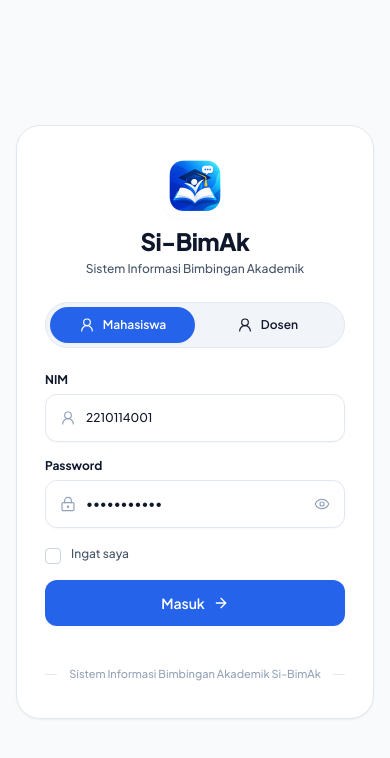
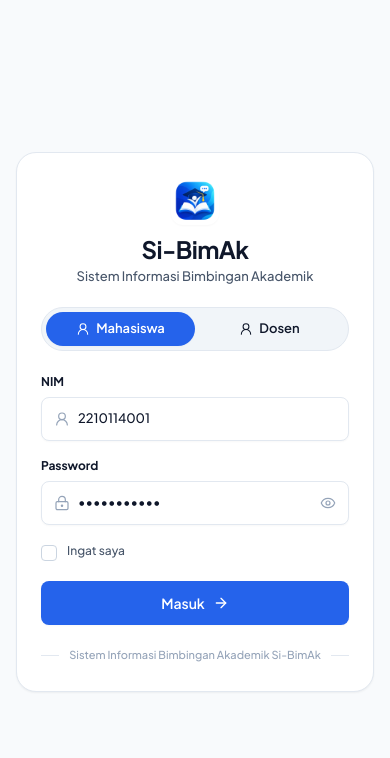
Before and after one commit to Bogaaing/sibimak, a React (Vite) app: page /login in a window 390 px wide. Shown: the top 758 px of the page. Built offline with nearby package versions, Linux system fonts and the light colour scheme; no server answers.

Commit message:
feat: refine desktop and tablet compact sizing for login page while preserving mobile design

```diff
--- a/src/features/auth/pages/Login.tsx
+++ b/src/features/auth/pages/Login.tsx
@@ -51,58 +51,58 @@ export const Login: React.FC = () => {
   };
 
   return (
-    <div className="min-h-screen bg-[#F8FAFC] flex flex-col justify-center items-center p-4 sm:p-6 font-sans text-[#0F172A] relative">
-      {/* Centered Authentication Card matching reference UI */}
-      <div className="w-full max-w-[450px] bg-white rounded-[24px] border border-[#E2E8F0] shadow-sm p-7 sm:p-9 space-y-6">
+    <div className="min-h-[100dvh] bg-[#F8FAFC] flex flex-col justify-center items-center p-4 font-sans text-[#0F172A] relative">
+      {/* Centered Compact Authentication Card */}
+      <div className="w-full max-w-[400px] lg:max-w-[420px] bg-white rounded-[20px] border border-[#E2E8F0] shadow-sm p-6 sm:p-7">
         {/* Brand Header */}
-        <div className="text-center space-y-2">
+        <div className="text-center">
           <img
             src="/assets/app-logo.png"
             alt="Si-BimAk"
-            className="w-16 h-16 rounded-2xl mx-auto object-contain shadow-2xs"
+            className="w-12 h-12 lg:w-[48px] lg:h-[48px] rounded-xl mx-auto object-contain shadow-2xs mb-2.5"
           />
-          <div className="space-y-1">
-            <h1 className="text-2xl sm:text-[26px] font-extrabold text-[#0F172A] tracking-tight leading-tight">
+          <div>
+            <h1 className="text-[24px] sm:text-[26px] font-bold text-[#0F172A] tracking-tight leading-[1.2]">
               Si-BimAk
             </h1>
-            <p className="text-xs sm:text-[13px] text-[#475569] font-medium leading-normal">
+            <p className="text-[13px] text-[#475569] font-medium leading-normal mt-1 mb-5">
               Sistem Informasi Bimbingan Akademik
             </p>
           </div>
         </div>
 
-        {/* Role Switcher (Pill Style) */}
-        <div className="p-1 bg-[#F1F5F9] rounded-full border border-[#E2E8F0] flex items-center">
+        {/* Role Switcher (Compact 44px) */}
+        <div className="h-[44px] p-1 bg-[#F1F5F9] rounded-full border border-[#E2E8F0] flex items-center mb-[22px]">
           <button
             type="button"
             onClick={() => handleRoleChange('mahasiswa')}
-            className={`flex-1 flex items-center justify-center gap-2 py-2.5 px-4 rounded-full text-xs sm:text-[13px] font-semibold transition-all select-none ${
+            className={`h-full flex-1 flex items-center justify-center gap-1.5 px-3 rounded-full text-[13px] font-semibold transition-all select-none ${
               activeRole === 'mahasiswa'
                 ? 'bg-[#2563EB] text-white shadow-2xs'
                 : 'text-[#0F172A] hover:text-[#2563EB]'
             }`}
           >
-            <UserRound className="w-4 h-4 stroke-[1.8]" />
+            <UserRound className="w-3.5 h-3.5 stroke-[1.8]" />
             <span>Mahasiswa</span>
           </button>
 
           <button
             type="button"
             onClick={() => handleRoleChange('dosen')}
-            className={`flex-1 flex items-center justify-center gap-2 py-2.5 px-4 rounded-full text-xs sm:text-[13px] font-semibold transition-all select-none ${
+            className={`h-full flex-1 flex items-center justify-center gap-1.5 px-3 rounded-full text-[13px] font-semibold transition-all select-none ${
               activeRole === 'dosen'
                 ? 'bg-[#2563EB] text-white shadow-2xs'
                 : 'text-[#0F172A] hover:text-[#2563EB]'
             }`}
           >
-            <UserRound className="w-4 h-4 stroke-[1.8]" />
+            <UserRound className="w-3.5 h-3.5 stroke-[1.8]" />
             <span>Dosen</span>
           </button>
         </div>
 
         {/* Friendly Error Alert */}
         {error && (
-          <div className="p-3 rounded-xl bg-rose-50 border border-rose-200 text-rose-700 text-xs font-medium leading-relaxed">
+          <div className="p-2.5 rounded-lg bg-rose-50 border border-rose-200 text-rose-700 text-xs font-medium leading-relaxed mb-4">
             {error}
           </div>
         )}
@@ -110,12 +110,12 @@ export const Login: React.FC = () => {
         {/* Login Form */}
         <form onSubmit={handleSubmit} className="space-y-4">
           {/* Identifier Input (NIM for Mahasiswa, Email for Dosen) */}
-          <div className="space-y-1.5">
-            <label className="block text-xs font-bold text-[#0F172A]">
+          <div>
+            <label className="block text-[12px] font-bold text-[#0F172A] mb-1.5">
               {activeRole === 'mahasiswa' ? 'NIM' : 'Email'}
             </label>
-            <div className="relative rounded-xl border border-[#E2E8F0] focus-within:border-[#2563EB] focus-within:ring-1 focus-within:ring-[#2563EB] bg-white transition-all shadow-2xs">
-              <div className="absolute inset-y-0 left-0 pl-3.5 flex items-center pointer-events-none text-[#94A3B8]">
+            <div className="h-[44px] min-h-[44px] relative rounded-lg border border-[#E2E8F0] focus-within:border-[#2563EB] focus-within:ring-1 focus-within:ring-[#2563EB] bg-white transition-all shadow-2xs flex items-center">
+              <div className="absolute inset-y-0 left-0 pl-3 flex items-center pointer-events-none text-[#94A3B8]">
                 <UserRound className="w-4 h-4 stroke-[1.8]" />
               </div>
               <input
@@ -127,19 +127,19 @@ export const Login: React.FC = () => {
                     ? 'Masukkan NIM Anda'
                     : 'Masukkan email Anda'
                 }
-                className="w-full pl-10 pr-3.5 py-2.5 min-h-[46px] text-xs sm:text-[13px] text-[#0F172A] font-medium placeholder:text-[#94A3B8] focus:outline-none bg-transparent rounded-xl"
+                className="w-full pl-9 pr-3.5 py-2 text-[13px] text-[#0F172A] font-medium placeholder:text-[#94A3B8] focus:outline-none bg-transparent rounded-lg"
                 required
               />
             </div>
           </div>
 
           {/* Password Input */}
-          <div className="space-y-1.5">
-            <label className="block text-xs font-bold text-[#0F172A]">
+          <div>
+            <label className="block text-[12px] font-bold text-[#0F172A] mb-1.5">
               Password
             </label>
-            <div className="relative rounded-xl border border-[#E2E8F0] focus-within:border-[#2563EB] focus-within:ring-1 focus-within:ring-[#2563EB] bg-white transition-all shadow-2xs">
-              <div className="absolute inset-y-0 left-0 pl-3.5 flex items-center pointer-events-none text-[#94A3B8]">
+            <div className="h-[44px] min-h-[44px] relative rounded-lg border border-[#E2E8F0] focus-within:border-[#2563EB] focus-within:ring-1 focus-within:ring-[#2563EB] bg-white transition-all shadow-2xs flex items-center">
+              <div className="absolute inset-y-0 left-0 pl-3 flex items-center pointer-events-none text-[#94A3B8]">
                 <LockKeyhole className="w-4 h-4 stroke-[1.8]" />
               </div>
               <input
@@ -147,13 +147,13 @@ export const Login: React.FC = () => {
                 value={password}
                 onChange={(e) => setPassword(e.target.value)}
                 placeholder="Masukkan password Anda"
-                className="w-full pl-10 pr-10 py-2.5 min-h-[46px] text-xs sm:text-[13px] text-[#0F172A] font-medium placeholder:text-[#94A3B8] focus:outline-none bg-transparent rounded-xl"
+                className="w-full pl-9 pr-9 py-2 text-[13px] text-[#0F172A] font-medium placeholder:text-[#94A3B8] focus:outline-none bg-transparent rounded-lg"
                 required
               />
               <button
                 type="button"
                 onClick={() => setShowPassword(!showPassword)}
-                className="absolute inset-y-0 right-0 pr-3.5 flex items-center text-[#94A3B8] hover:text-[#475569] transition-colors"
+                className="absolute inset-y-0 right-0 pr-3 flex items-center text-[#94A3B8] hover:text-[#475569] transition-colors"
                 title={showPassword ? 'Sembunyikan password' : 'Tampilkan password'}
               >
                 {showPassword ? (
@@ -165,8 +165,8 @@ export const Login: React.FC = () => {
             </div>
           </div>
 
-          {/* Remember Me Only (No Forgot Password) */}
-          <div className="pt-0.5">
+          {/* Remember Me Only */}
+          <div className="pt-0.5 pb-1">
             <Checkbox
               id="remember-me"
               checked={rememberMe}
@@ -175,11 +175,11 @@ export const Login: React.FC = () => {
             />
           </div>
 
-          {/* Submit Button */}
+          {/* Submit Button (44px) */}
           <button
             type="submit"
             disabled={isLoading}
-            className="w-full min-h-[46px] flex items-center justify-center gap-2 py-3 px-4 bg-[#2563EB] hover:bg-[#1D4ED8] text-white font-semibold text-sm rounded-xl shadow-2xs transition-colors focus:outline-none focus:ring-2 focus:ring-[#2563EB] focus:ring-offset-2 disabled:opacity-50 select-none active:scale-[0.99]"
+            className="w-full h-[44px] min-h-[44px] flex items-center justify-center gap-2 py-2.5 px-4 bg-[#2563EB] hover:bg-[#1D4ED8] text-white font-semibold text-sm rounded-lg shadow-2xs transition-colors focus:outline-none focus:ring-2 focus:ring-[#2563EB] focus:ring-offset-2 disabled:opacity-50 select-none active:scale-[0.99]"
           >
             {isLoading ? (
               <span className="flex items-center gap-2">
@@ -198,11 +198,11 @@ export const Login: React.FC = () => {
           </button>
         </form>
 
-        {/* Footer with subtle divider lines */}
-        <div className="pt-2">
-          <div className="relative flex items-center py-2">
+        {/* Compact Footer Divider */}
+        <div className="mt-[18px]">
+          <div className="relative flex items-center py-1">
             <div className="flex-grow border-t border-[#E2E8F0]"></div>
-            <span className="flex-shrink mx-3 text-[11px] text-[#94A3B8] font-medium">
+            <span className="flex-shrink mx-2.5 text-[11px] text-[#94A3B8] font-medium">
               Sistem Informasi Bimbingan Akademik Si-BimAk
             </span>
             <div className="flex-grow border-t border-[#E2E8F0]"></div>
```
